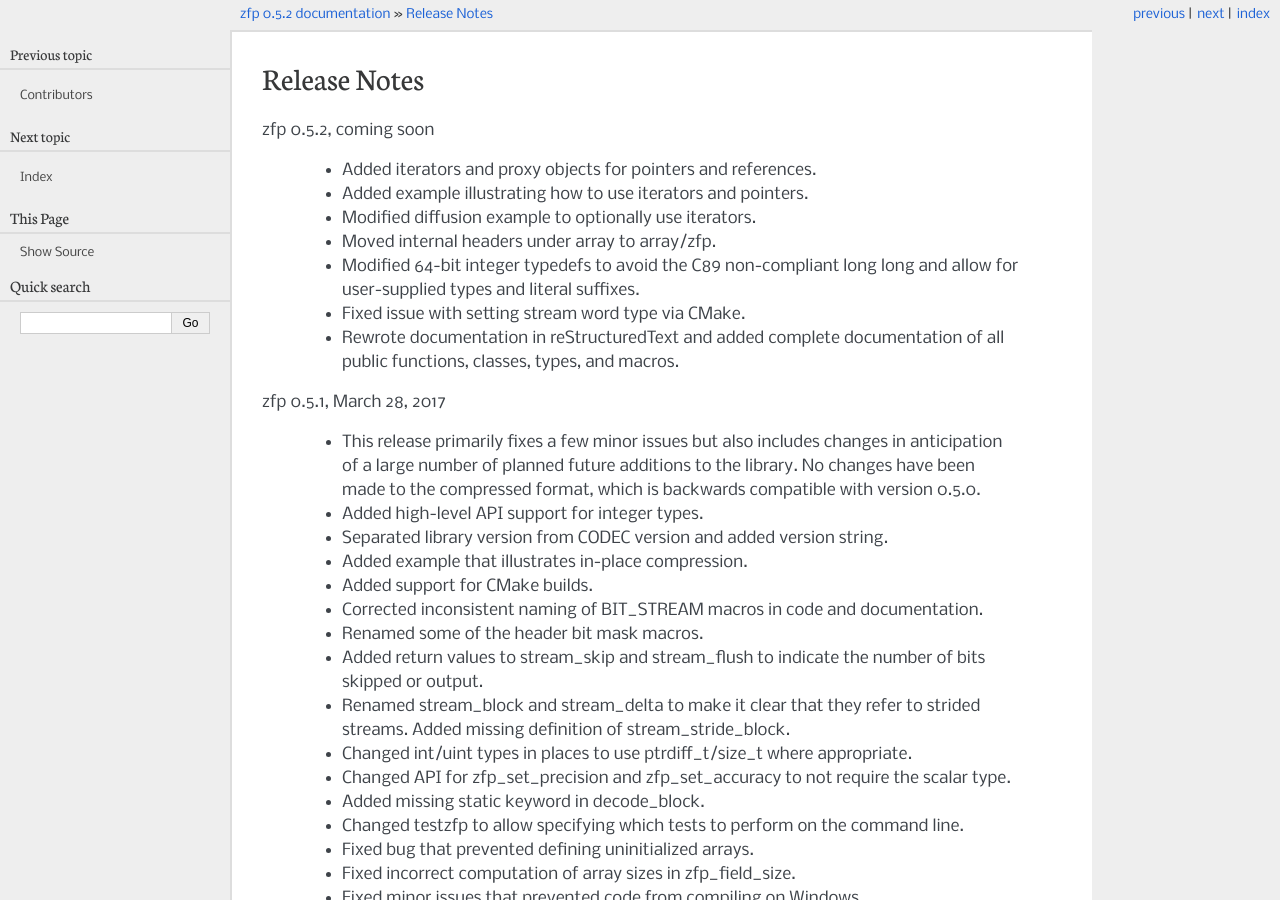
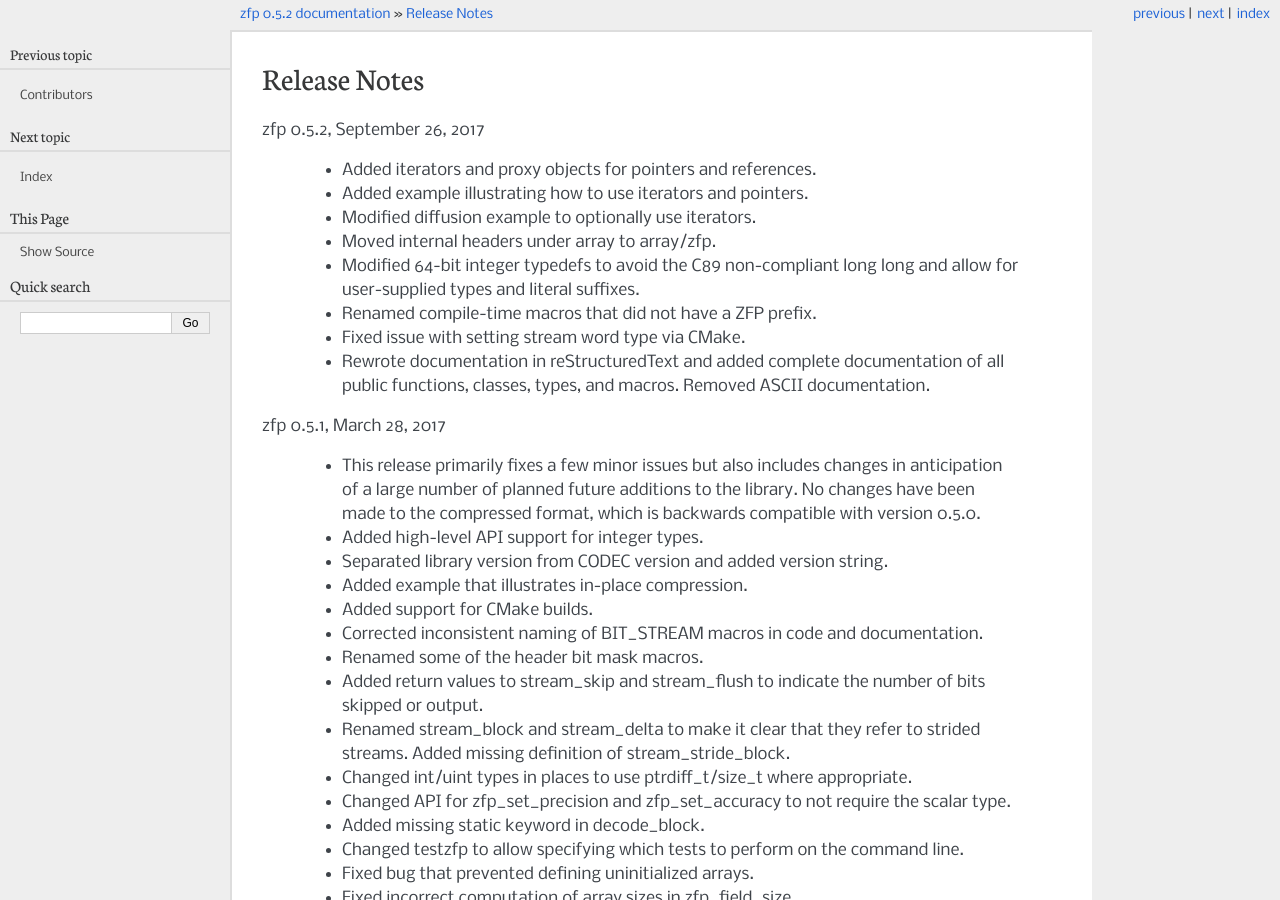
Before and after one commit to LLNL/zfp, a Sphinx documentation site: the page built from docs/source/versions.rst, in a window 1280 px wide and 900 px high. Built offline with Sphinx 7.4.7, drawn with Linux system fonts in a browser that asks for light colours; formulas are drawn with MathJax 3.

```diff
--- a/docs/source/versions.rst
+++ b/docs/source/versions.rst
@@ -3,7 +3,7 @@
 Release Notes
 =============
 
-zfp 0.5.2, coming soon
+zfp 0.5.2, September 26, 2017
 
   - Added iterators and proxy objects for pointers and references.
 
@@ -16,10 +16,14 @@ zfp 0.5.2, coming soon
   - Modified 64-bit integer typedefs to avoid the C89 non-compliant long long
     and allow for user-supplied types and literal suffixes.
 
+  - Renamed compile-time macros that did not have a ZFP prefix.
+
   - Fixed issue with setting stream word type via CMake.
 
   - Rewrote documentation in reStructuredText and added complete
     documentation of all public functions, classes, types, and macros.
+    Removed ASCII documentation.
+
 
 zfp 0.5.1, March 28, 2017
 
```
Also changed, not shown: README.md (+5 -4 lines), 4 other files.
